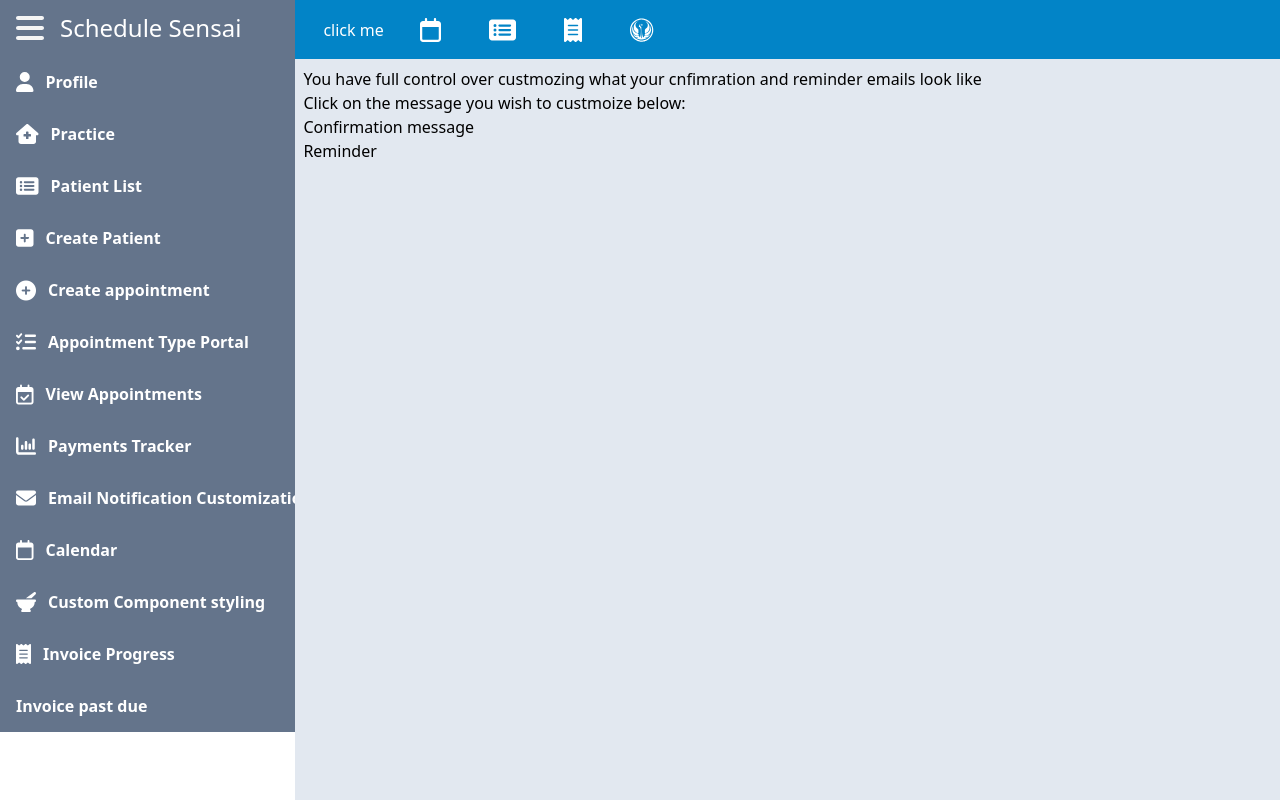
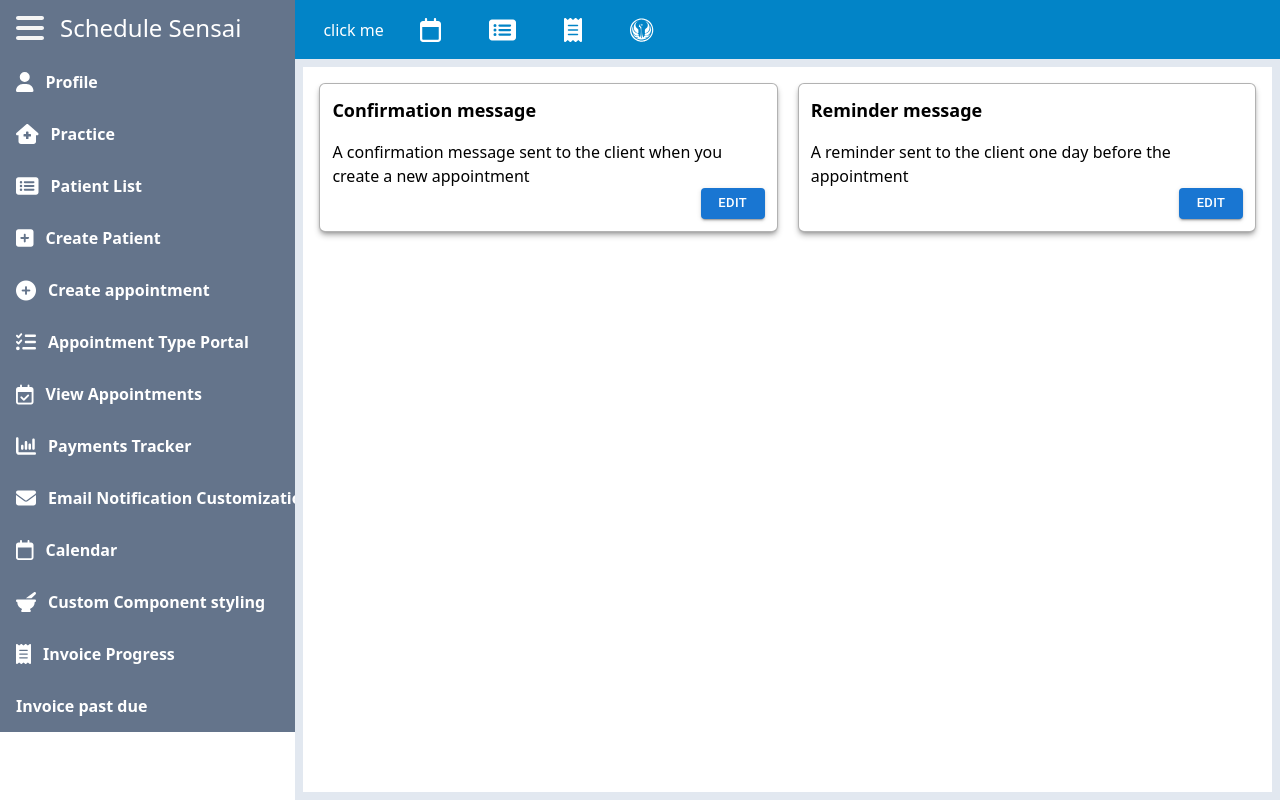
Before and after one commit to Mathers-za/practice-management-frontend, a React (Create React App) app: page /emailNotifications in a window 1280 px wide. Built offline with nearby package versions, Linux system fonts and the light colour scheme; no server answers.

Commit message:
busy adding tailwind css to email cistomizations components. completed the tile so far

```diff
--- a/src/components/Pages/email customizations/TextContentComponent/TextContent.js
+++ b/src/components/Pages/email customizations/TextContentComponent/TextContent.js
@@ -3,9 +3,9 @@ import {
   usePatchData,
   usePostData,
 } from "../../../../CustomHooks/serverStateHooks";
+import { TextField, Button } from "@mui/material";
 
 import TemplateOptions from "../templatingOptions/TemplateOptions";
-import { set } from "date-fns";
 
 export default function TextContent({ columnName, data, refetch }) {
   const [content, setContent] = useState({
@@ -91,33 +91,38 @@ export default function TextContent({ columnName, data, refetch }) {
   return (
     <>
       <div>
-        <textarea
-          onChange={handleChange}
-          name={columnName}
-          cols="80"
-          rows="10"
-          value={content?.[columnName] || ""}
-        ></textarea>
+        <div className="flex gap-3  mt-3  ">
+          <div className="w-3/4 space-y-3 ">
+            <TextField
+              fullWidth
+              label={columnName}
+              multiline
+              rows={10}
+              value={content?.[columnName] || ""}
+              name={columnName}
+              onChange={handleChange}
+              sx={{ ".MuiInputBase-input": { boxShadow: "none" } }}
+            />
+            <div className="text-end">
+              <Button
+                variant="contained"
+                color="primary"
+                onClick={handleSubmission}
+                disabled={Object.keys(changes).length === 0}
+              >
+                Save Changes
+              </Button>
+            </div>
+          </div>
+          <TemplateOptions addToStringFn={(string) => addToStringFn(string)} />
+        </div>
+      </div>
 
-        <button
-          disabled={Object.keys(changes).length === 0}
-          onClick={handleSubmission}
-        >
-          {" "}
-          Save
-        </button>
-      </div>
       {error && (
         <div>
           <textarea value={error || ""} cols="80" rows="10"></textarea>
         </div>
       )}
-      <div onClick={() => setShowTemPlateOptions(!showTemplateOptions)}>
-        Click to access variables to customize your email
-      </div>
-      {showTemplateOptions && (
-        <TemplateOptions addToStringFn={(string) => addToStringFn(string)} />
-      )}
     </>
   );
 }
--- a/src/components/Pages/email customizations/confirmation customization/ConfirmationCustomization.js
+++ b/src/components/Pages/email customizations/confirmation customization/ConfirmationCustomization.js
@@ -1,4 +1,5 @@
 import { useState } from "react";
+import TemplateOptions from "../templatingOptions/TemplateOptions";
 
 import TextContent from "../TextContentComponent/TextContent";
 
@@ -12,9 +13,11 @@ export default function ConfirmationCustomization({
 
   return (
     <>
+      <div className="min-h-full w-full ">
         <div onClick={() => setShowSubjectContent(!showSubjectContent)}>
-        Subject
+          Email Subject
         </div>
+
         {showSubjectContent && (
           <TextContent
             refetch={() => refetch()}
@@ -26,7 +29,10 @@ export default function ConfirmationCustomization({
             profileId={profileId}
           />
         )}
-      <div onClick={() => setShowBodyContent(!showBodyContent)}>Body</div>
+
+        <div onClick={() => setShowBodyContent(!showBodyContent)}>
+          Email body
+        </div>
         {showBodyContent && (
           <TextContent
             refetch={() => refetch()}
@@ -38,6 +44,7 @@ export default function ConfirmationCustomization({
             columnName="confirmation_body"
           />
         )}
+      </div>
     </>
   );
 }
--- a/src/components/Pages/email customizations/email customization page/EmailCustomizationPage.js
+++ b/src/components/Pages/email customizations/email customization page/EmailCustomizationPage.js
@@ -2,45 +2,54 @@ import { useState } from "react";
 import ConfirmationCustomization from "../confirmation customization/ConfirmationCustomization";
 import ReminderCustomization from "../email reminder customization/ReminderCustomization";
 import { useFetchData } from "../../../../CustomHooks/serverStateHooks";
+import EmailNotificationTypeTile from "./EmailTypeSelectorTile";
+import { handleTileColorChange } from "./emailNotificationHelperFns";
 
 export default function EmailCustomizationPage({ profileId }) {
-  const [showConfirmationContent, setShowConfirmationContent] = useState(false);
-  const [showReminderContent, setShowReminderContent] = useState(false);
-
+  const [tileColor, setTileColor] = useState(Array(2).fill("bg-white"));
   const { data: emailNotificationData, refetch } = useFetchData(
     `/emailNotifications/view${profileId}`,
     "customEmailConfirmation"
   );
+  const [showConfirmationCustomization, setShowConfirmationCustomization] =
+    useState(false);
+  const [showReminderCustomization, setShowReminderCustomization] =
+    useState(false);
+
+  function handleTileClick(id) {
+    setTileColor(handleTileColorChange(id, "bg-sky-400"));
+    id == 0 && setShowConfirmationCustomization(!showConfirmationCustomization);
+    id == 1 && setShowReminderCustomization(!showReminderCustomization);
+  }
 
   return (
     <>
-      <div className="customEmail-container">
-        <h2>
-          You have full control over custmozing what your cnfimration and
-          reminder emails look like
-        </h2>
-        <h3>Click on the message you wish to custmoize below:</h3>
-        <div className="customEmail-dropdownsContainer">
-          <div
-            onClick={() => setShowConfirmationContent(!showConfirmationContent)}
-            className="customEmail-confirmationDropDown"
-          >
-            Confirmation message
+      <div className="h-full w-full p-4 bg-white">
+        <div className="flex justify-evenly gap-5 min-h-[20%]">
+          <EmailNotificationTypeTile
+            id={0}
+            heading="Confirmation message"
+            textContent="  A confirmation message sent to the client when you create a new
+              appointment"
+            className={`${tileColor[0]}`}
+            onclick={handleTileClick}
+          />
+          <EmailNotificationTypeTile
+            id={1}
+            heading="Reminder message"
+            textContent="A reminder sent to the client one day before the appointment"
+            className={`${tileColor[1]}`}
+            onclick={handleTileClick}
+          />
         </div>
-          {showConfirmationContent && (
+        {showConfirmationCustomization && (
           <ConfirmationCustomization
             profileId={profileId}
             emailNotificationData={emailNotificationData}
             refetch={() => refetch()}
           />
         )}
-          <div
-            onClick={() => setShowReminderContent(!showReminderContent)}
-            className="customEmail-reminderDropDown"
-          >
-            Reminder
-          </div>
-          {showReminderContent && (
+        {showReminderCustomization && (
           <ReminderCustomization
             profileId={profileId}
             emailNotificationData={emailNotificationData}
@@ -48,7 +57,6 @@ export default function EmailCustomizationPage({ profileId }) {
           />
         )}
       </div>
-      </div>
     </>
   );
 }
--- /dev/null
+++ b/src/components/Pages/email customizations/email customization page/EmailTypeSelectorTile.js
@@ -0,0 +1,34 @@
+import { Button } from "@mui/material";
+
+export default function EmailNotificationTypeTile({
+  heading,
+  textContent,
+  className = "",
+  onclick = undefined,
+  id,
+}) {
+  console.log("fired");
+  return (
+    <>
+      <div
+        id={id}
+        onClick={onclick ? () => onclick(id) : null}
+        className={`w-full min-h-full  flex flex-col  p-3 $ border border-black/30 rounded-md shadow-md shadow-black/30  ${className}`}
+      >
+        <h2 className="font-semibold text-lg mb-4">{heading}</h2>
+        <p className="grow">{textContent}</p>
+        <div className=" justify-self-end self-end ">
+          <Button
+            id={id}
+            onClick={onclick ? () => onclick(id) : null}
+            variant="contained"
+            color="primary"
+            size="small"
+          >
+            Edit
+          </Button>
+        </div>
+      </div>
+    </>
+  );
+}
--- /dev/null
+++ b/src/components/Pages/email customizations/email customization page/emailNotificationHelperFns.js
@@ -0,0 +1,6 @@
+export function handleTileColorChange(id, color) {
+  const mutableArray = [];
+  mutableArray[id] = color;
+
+  return mutableArray;
+}
--- a/src/components/Pages/email customizations/templatingOptions/TemplateOptions.js
+++ b/src/components/Pages/email customizations/templatingOptions/TemplateOptions.js
@@ -1,46 +1,64 @@
 import VariableSelectionBtn from "./variable Selection Button/VariableSelectionBtn";
+import { Chip } from "@mui/material";
 
 export default function TemplateOptions({ addToStringFn }) {
   return (
     <>
-      <div>
-        <div className="templateOptions-selectableVariables">
-          <VariableSelectionBtn
-            displayText="{{user_first_name}}"
-            addToStringFn={addToStringFn}
+      <div className="">
+        <h2 className="text-center  mb-3">template options.</h2>
+        <div className="flex gap-3   flex-wrap ">
+          <Chip
+            color="secondary"
+            label="{{user_first_name}}"
+            onClick={() => addToStringFn("{{user_first_name}}")}
           />
-          <VariableSelectionBtn
-            displayText="{{user_last_name}}"
-            addToStringFn={addToStringFn}
+          <Chip
+            color="secondary"
+            label="{{user_last_name}}"
+            onClick={() => addToStringFn("{{user_last_name}}")}
           />
-          <VariableSelectionBtn
-            displayText="{{patient_first_name}}"
-            addToStringFn={addToStringFn}
+          <Chip
+            color="secondary"
+            label="{{patient_first_name}}"
+            onClick={() => addToStringFn("{{patient_first_name}}")}
           />
-          <VariableSelectionBtn
-            displayText="{{patient_last_name}}"
-            addToStringFn={addToStringFn}
+          <Chip
+            color="secondary"
+            label="{{patient_last_name}}"
+            onClick={() => addToStringFn("{{patient_last_name}}")}
           />
-          <VariableSelectionBtn
-            displayText="{{appointment_date}}"
-            addToStringFn={addToStringFn}
+          <Chip
+            color="secondary"
+            label="{{appointment_date}}"
+            onClick={() => addToStringFn("{{appointment_date}}")}
           />
-          <VariableSelectionBtn
-            displayText="{{start_time}}"
-            addToStringFn={addToStringFn}
+          <Chip
+            color="secondary"
+            label="{{start_time}}"
+            onClick={() => addToStringFn("{{start_time}}")}
           />
-          <VariableSelectionBtn
-            displayText="{{practice_name}}"
-            addToStringFn={addToStringFn}
+          <Chip
+            color="secondary"
+            label="{{practice_name}}"
+            onClick={() => addToStringFn("{{practice_name}}")}
           />
-          <VariableSelectionBtn
-            displayText="{{practice_address}}"
-            addToStringFn={addToStringFn}
+          <Chip
+            color="secondary"
+            label="{{appointment_type_name}}"
+            onClick={() => addToStringFn("{{appointment_type_name}}")}
           />
-          <VariableSelectionBtn
-            displayText="{{appointment_type_name}}"
-            addToStringFn={addToStringFn}
+          <Chip
+            color="secondary"
+            label="{{practice_address}}"
+            onClick={() => addToStringFn("{{practice_address}}")}
           />
+        </div>
+        <div className="text-center">
+          <h2>Importnat note:</h2>
+          <p>
+            The format of each option above is critical so avoid altering the
+            format.
+          </p>
         </div>
       </div>
     </>
```
Lines whose indentation alone changed are shown as unchanged.
